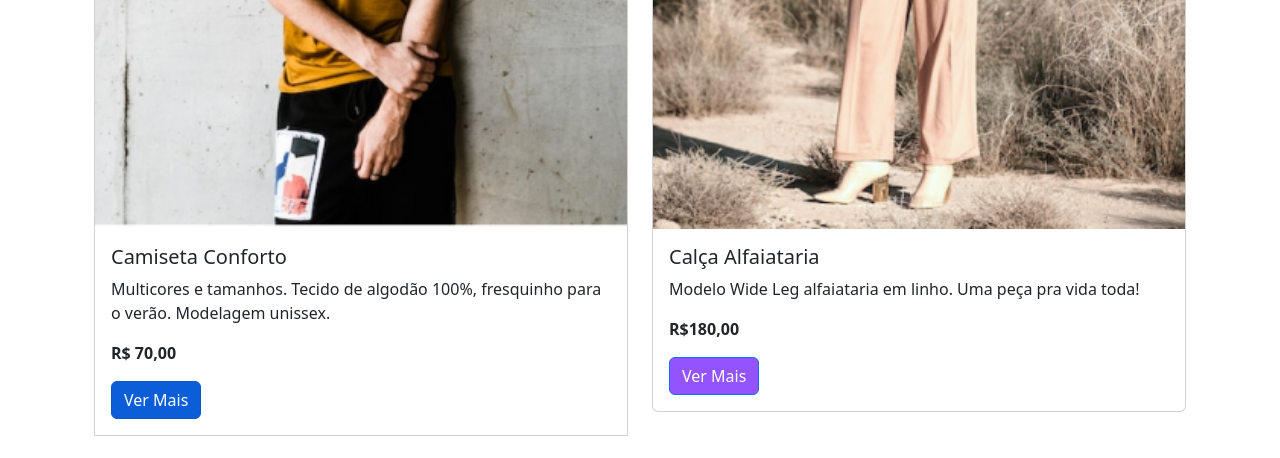
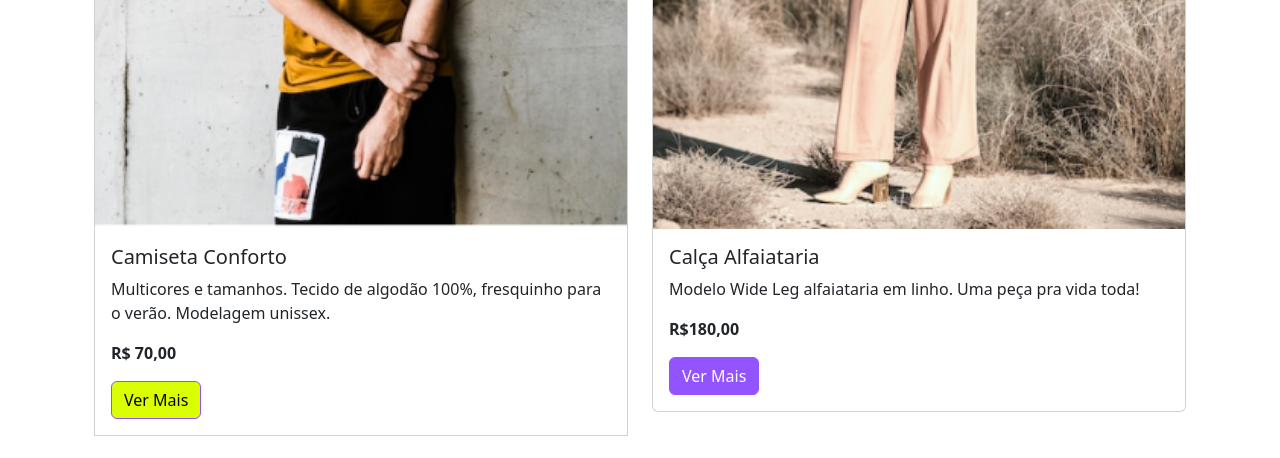
Before and after one commit to paduladiego/Meteora, a plain HTML site: page index.html in a window 1280 px wide. In both pictures the pointer is over the link 156 px from the left and 2250 px from the top of the page. Shown: the part 1850-2308 px from the top of the page. Drawn offline with nearby package versions, Linux system fonts and the light colour scheme.

Commit message:
atualização do hover

```diff
--- a/assets/styles/style.css
+++ b/assets/styles/style.css
@@ -19,6 +19,13 @@
 .btn-primary {
     color: white;
     background-color: #9353FF;
+    border-color: #9353FF;
+}
+.btn-primary:hover {
+    color: black;
+    background-color: #DAFF01;
+    border-color: #9353FF;
+
 }
 
 
```
